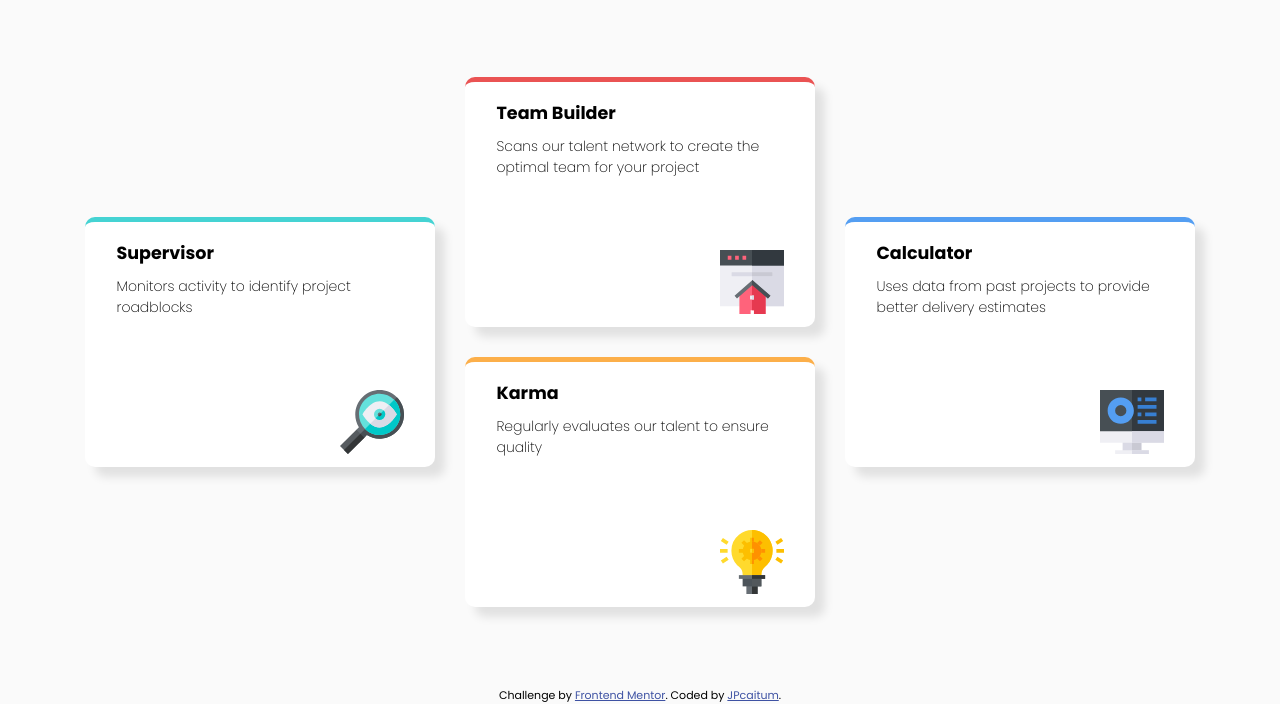
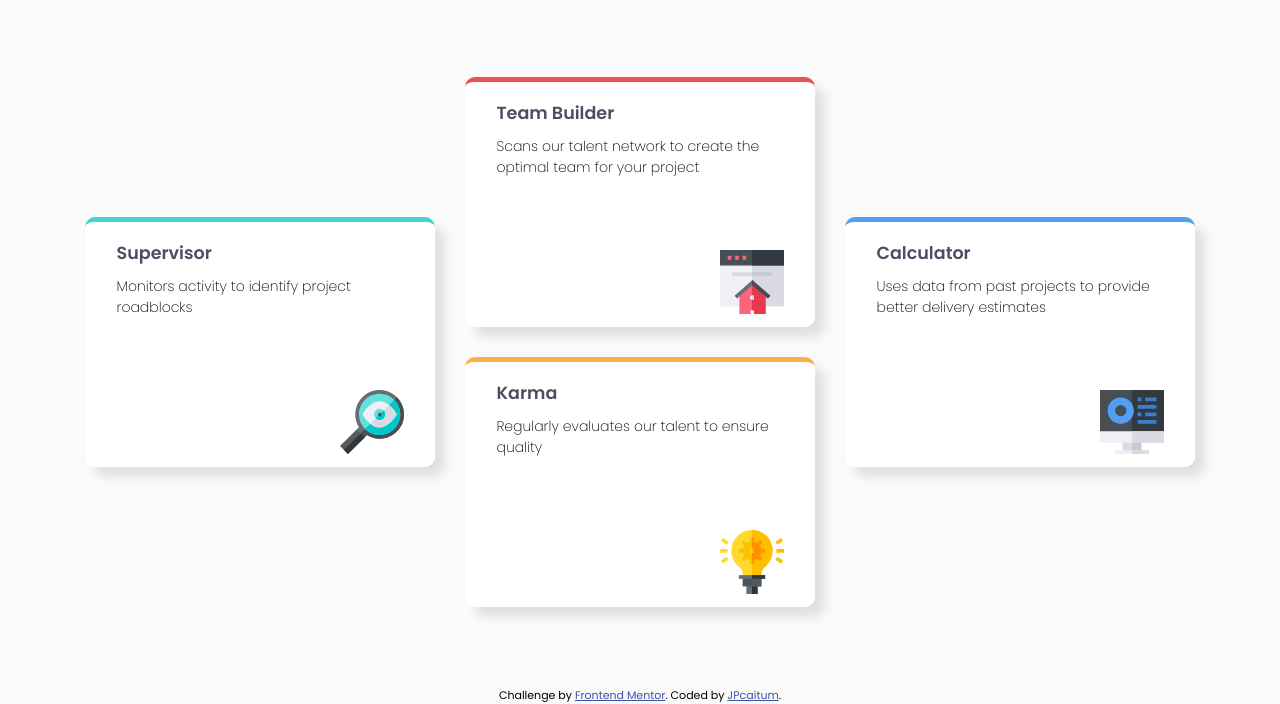
Before and after one commit to JPcaitum/fem-four-card-feature-section, a plain HTML site: page index.html in a window 1280 px wide. Shown: the part 199-903 px from the top of the page. Drawn offline with Linux system fonts and the light colour scheme.

Commit message:
Update styles.css

```diff
--- a/styles.css
+++ b/styles.css
@@ -75,6 +75,8 @@ main {
 
 .title {
     margin: 10px auto;
+    font-weight:600 ;
+    color: hsl(234, 12%, 34%);
 }
 
 .define{
```
